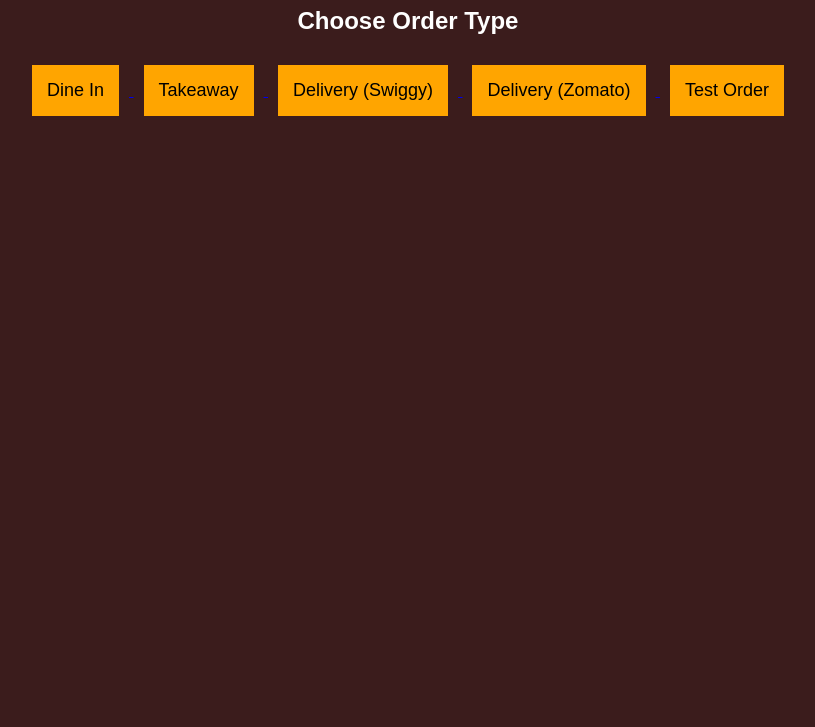
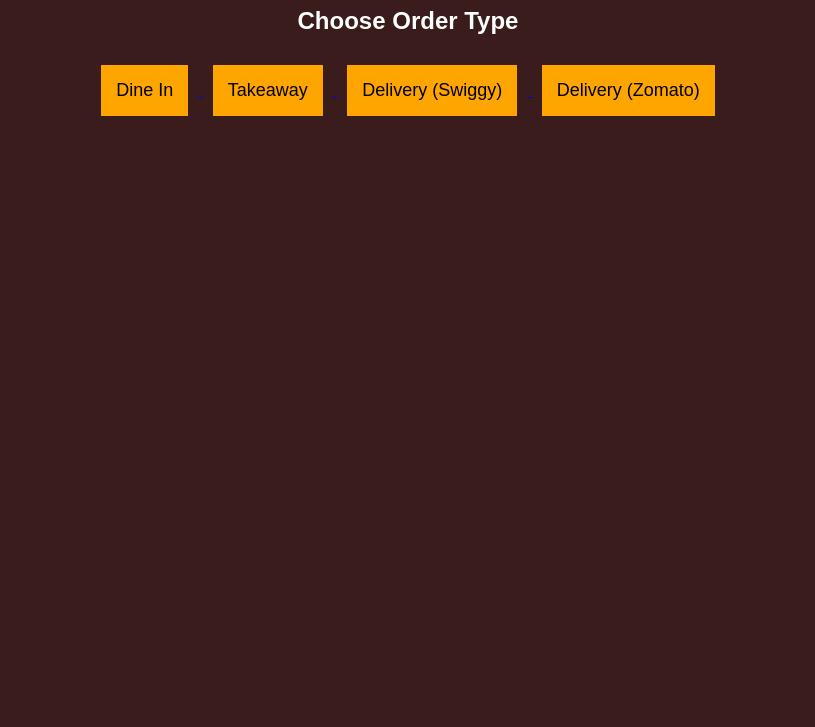
Before and after one commit to goodworkscom/pizzaco, a plain HTML site: page index.html in a window 1280 px wide. Shown: the part 73-800 px from the top of the page, without its empty margins (232-1047 px from the left). Drawn offline with nearby package versions, Linux system fonts and the light colour scheme.

Commit message:
Update index.html

```diff
--- a/index.html
+++ b/index.html
@@ -30,7 +30,7 @@
 <script src="https://cdn.jsdelivr.net/npm/@supabase/supabase-js@2"></script>
 <script src="app.js"></script>
 
-<button onclick="testOrder()">Test Order</button>
+
 
 </body>
 </html>
```
